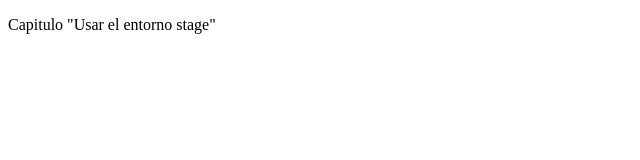
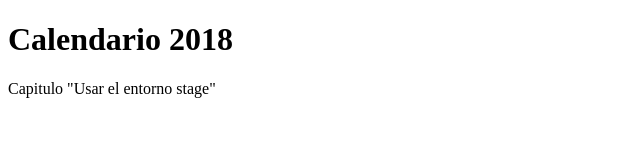
Before and after one commit to pkomesu/calendario-devcode, a plain HTML site: page index.html in a window 1280 px wide. Shown: the whole page, without its empty margins (0-640 px from the left). Drawn offline with Linux system fonts and the light colour scheme.

Commit message:
añade encabezado

```diff
--- a/index.html
+++ b/index.html
@@ -6,6 +6,7 @@
 		<title>Calendario</title>
 	</head>
 	<body>
+		<h1>Calendario 2018</h1>
 		<p>Capitulo "Usar el entorno stage"</p>
 	</body>
 </html>
```
